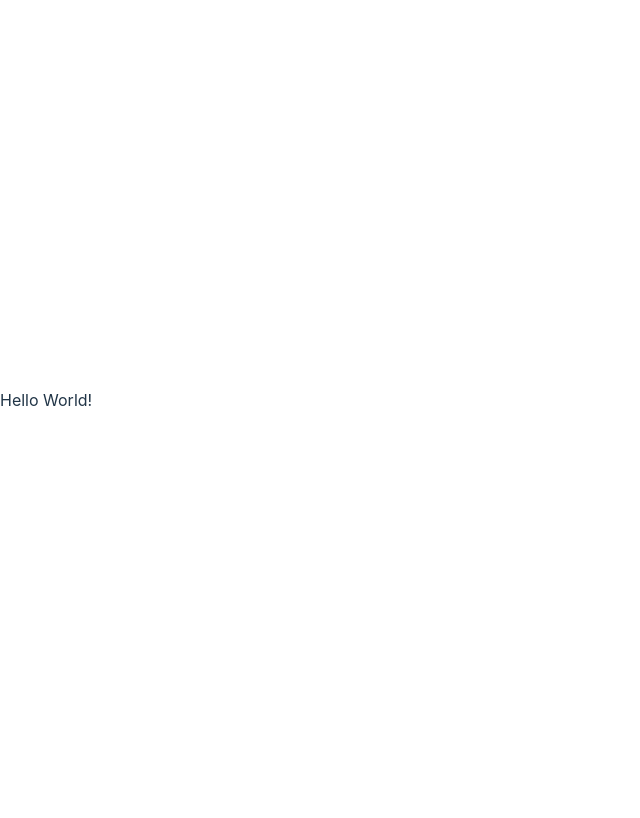
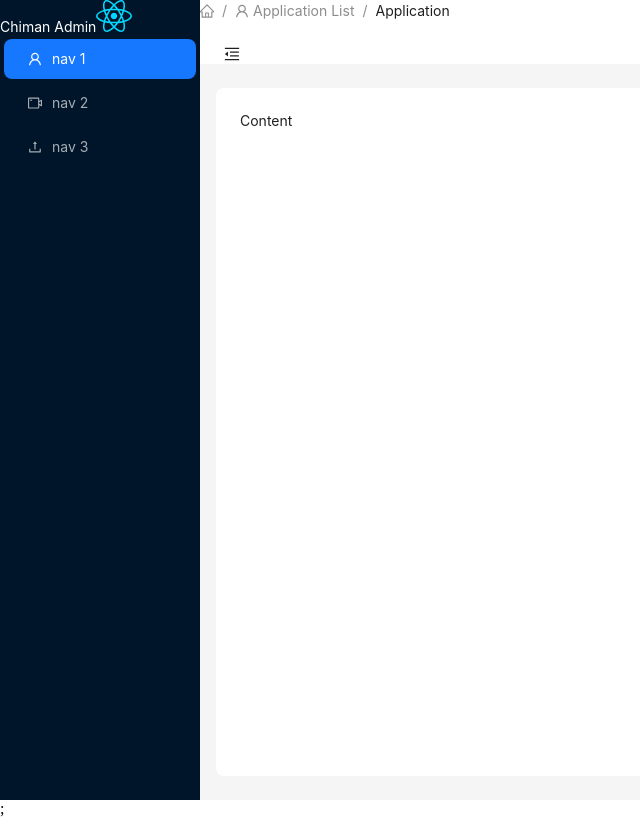
Before and after one commit to Chimannn/Chiman_Admin, a React (Vite) app: page / in a window 1280 px wide. Shown: the whole page, without its empty margins (0-640 px from the left). Built offline with nearby package versions, Linux system fonts and the light colour scheme.

Commit message:
配置slide、breadcrumb框架组件

```diff
--- a/index.html
+++ b/index.html
@@ -4,7 +4,7 @@
         <meta charset="UTF-8" />
         <link rel="icon" type="image/svg+xml" href="/vite.svg" />
         <meta name="viewport" content="width=device-width, initial-scale=1.0" />
-        <title>Vite + React + TS</title>
+        <title>Chiman_Admin</title>
     </head>
     <body>
         <div id="root"></div>
--- a/src/App.tsx
+++ b/src/App.tsx
@@ -1,8 +1,12 @@
 import { RouterProvider } from "react-router-dom";
 import router from "./router";
-
+import { Suspense } from "react";
 function App() {
-    return <RouterProvider router={router}></RouterProvider>;
+    return (
+        <Suspense fallback={<div>Loading...</div>}>
+            <RouterProvider router={router}></RouterProvider>;
+        </Suspense>
+    );
 }
 
 export default App;
--- a/src/index.css
+++ b/src/index.css
@@ -1,68 +1,12 @@
-:root {
-    font-family: Inter, system-ui, Avenir, Helvetica, Arial, sans-serif;
-    line-height: 1.5;
-    font-weight: 400;
-
-    color-scheme: light dark;
-    color: rgba(255, 255, 255, 0.87);
-    background-color: #242424;
-
-    font-synthesis: none;
-    text-rendering: optimizeLegibility;
-    -webkit-font-smoothing: antialiased;
-    -moz-osx-font-smoothing: grayscale;
+html,
+body {
+    margin: 0;
+    padding: 0;
+    width: 100%;
+    height: 100%;
 }
 
-a {
-    font-weight: 500;
-    color: #646cff;
-    text-decoration: inherit;
+#root {
+    width: 100%;
+    height: 100%;
 }
-a:hover {
-    color: #535bf2;
-}
-
-body {
-    margin: 0;
-    display: flex;
-    place-items: center;
-    min-width: 320px;
-    min-height: 100vh;
-}
-
-h1 {
-    font-size: 3.2em;
-    line-height: 1.1;
-}
-
-button {
-    border-radius: 8px;
-    border: 1px solid transparent;
-    padding: 0.6em 1.2em;
-    font-size: 1em;
-    font-weight: 500;
-    font-family: inherit;
-    background-color: #1a1a1a;
-    cursor: pointer;
-    transition: border-color 0.25s;
-}
-button:hover {
-    border-color: #646cff;
-}
-button:focus,
-button:focus-visible {
-    outline: 4px auto -webkit-focus-ring-color;
-}
-
-@media (prefers-color-scheme: light) {
-    :root {
-        color: #213547;
-        background-color: #ffffff;
-    }
-    a:hover {
-        color: #747bff;
-    }
-    button {
-        background-color: #f9f9f9;
-    }
-}
--- /dev/null
+++ b/src/layout/components/bread-crumb.tsx
@@ -0,0 +1,26 @@
+import React from "react";
+import { HomeOutlined, UserOutlined } from "@ant-design/icons";
+import { Breadcrumb } from "antd";
+const breadCrumb = () => (
+    <Breadcrumb
+        items={[
+            {
+                href: "",
+                title: <HomeOutlined />,
+            },
+            {
+                href: "",
+                title: (
+                    <>
+                        <UserOutlined />
+                        <span>Application List</span>
+                    </>
+                ),
+            },
+            {
+                title: "Application",
+            },
+        ]}
+    />
+);
+export default breadCrumb;
--- /dev/null
+++ b/src/layout/components/slider-logo.tsx
@@ -0,0 +1,12 @@
+import src from "../../assets/react.svg";
+
+const sliderLogo = () => {
+    return (
+        <div>
+            <span style={{ color: "#fff" }}>Chiman Admin</span>
+            <img src={src} alt="image" />
+        </div>
+    );
+};
+
+export default sliderLogo;
--- /dev/null
+++ b/src/layout/dashboard/index.tsx
@@ -0,0 +1,103 @@
+import React, { useState } from "react";
+import {
+    MenuFoldOutlined,
+    MenuUnfoldOutlined,
+    UploadOutlined,
+    VideoCameraOutlined,
+    HomeOutlined,
+    UserOutlined,
+} from "@ant-design/icons";
+import { Button, Layout, Menu, theme } from "antd";
+import Breadcrumb from "../components/bread-crumb";
+import SliderLogo from "../components/slider-logo";
+
+const { Header, Sider, Content } = Layout;
+const App: React.FC = () => {
+    const [collapsed, setCollapsed] = useState(false);
+    const {
+        token: { colorBgContainer, borderRadiusLG },
+    } = theme.useToken();
+
+    return (
+        <Layout style={{ height: "100%" }}>
+            <Sider trigger={null} collapsible collapsed={collapsed}>
+                <SliderLogo />
+                <Menu
+                    theme="dark"
+                    mode="inline"
+                    defaultSelectedKeys={["1"]}
+                    items={[
+                        {
+                            key: "1",
+                            icon: <UserOutlined />,
+                            label: "nav 1",
+                        },
+                        {
+                            key: "2",
+                            icon: <VideoCameraOutlined />,
+                            label: "nav 2",
+                        },
+                        {
+                            key: "3",
+                            icon: <UploadOutlined />,
+                            label: "nav 3",
+                        },
+                    ]}
+                />
+            </Sider>
+            <Layout>
+                <Header style={{ padding: 0, background: colorBgContainer }}>
+                    <Breadcrumb
+                        items={[
+                            {
+                                href: "",
+                                title: <HomeOutlined />,
+                            },
+                            {
+                                href: "",
+                                title: (
+                                    <>
+                                        <UserOutlined />
+                                        <span>Application List</span>
+                                    </>
+                                ),
+                            },
+                            {
+                                title: "Application",
+                            },
+                        ]}
+                    />
+                    <Button
+                        type="text"
+                        icon={
+                            collapsed ? (
+                                <MenuUnfoldOutlined />
+                            ) : (
+                                <MenuFoldOutlined />
+                            )
+                        }
+                        onClick={() => setCollapsed(!collapsed)}
+                        style={{
+                            fontSize: "16px",
+                            width: 64,
+                            height: 64,
+                        }}
+                    />
+                </Header>
+                <Content
+                    style={{
+                        margin: "24px 16px",
+                        padding: 24,
+                        minHeight: 280,
+                        background: colorBgContainer,
+                        borderRadius: borderRadiusLG,
+                    }}
+                >
+                    Content
+                </Content>
+            </Layout>
+        </Layout>
+    );
+};
+
+export default App;
--- a/src/router/index.tsx
+++ b/src/router/index.tsx
@@ -1,9 +1,10 @@
 import { createBrowserRouter } from "react-router-dom";
+import Layout from "../Layout/dashboard";
 
 const router = createBrowserRouter([
     {
         path: "/",
-        element: <div>Hello World!</div>,
+        element: <Layout />,
     },
     {
         path: "/login",
```
